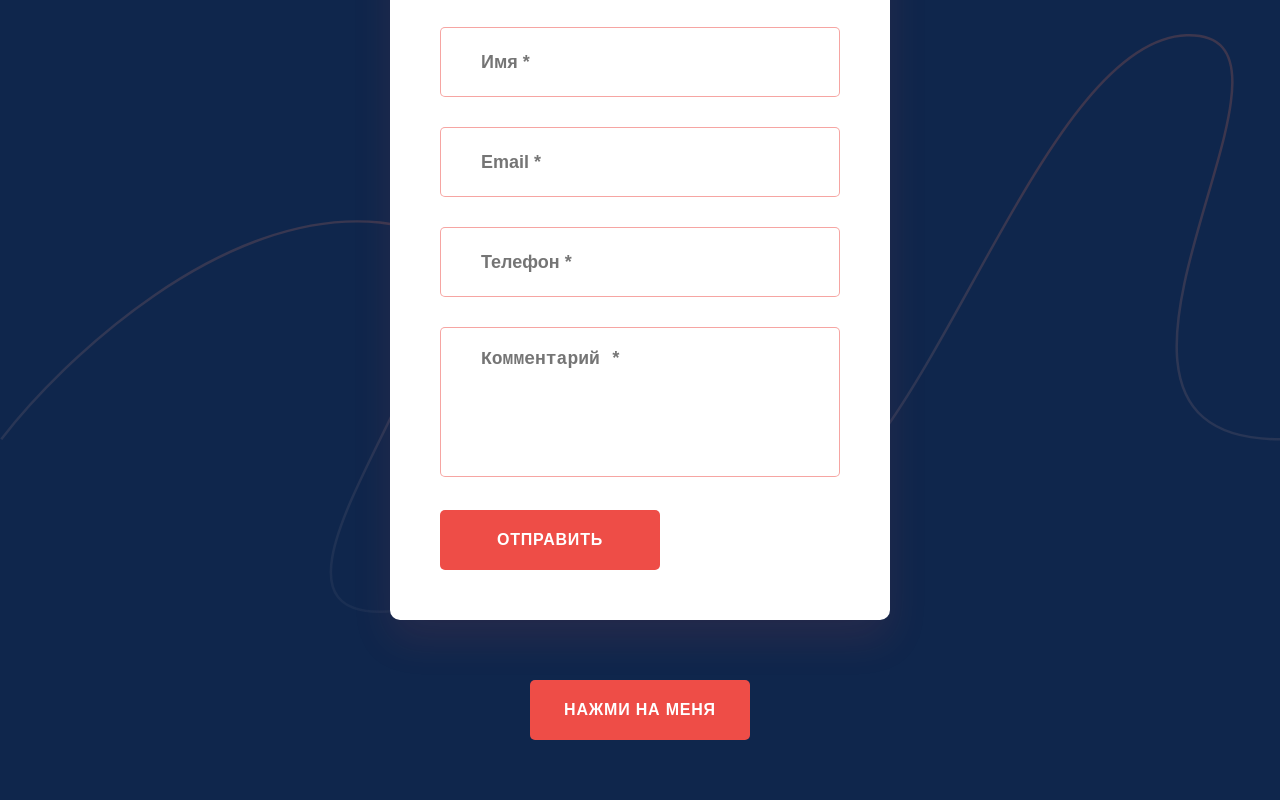
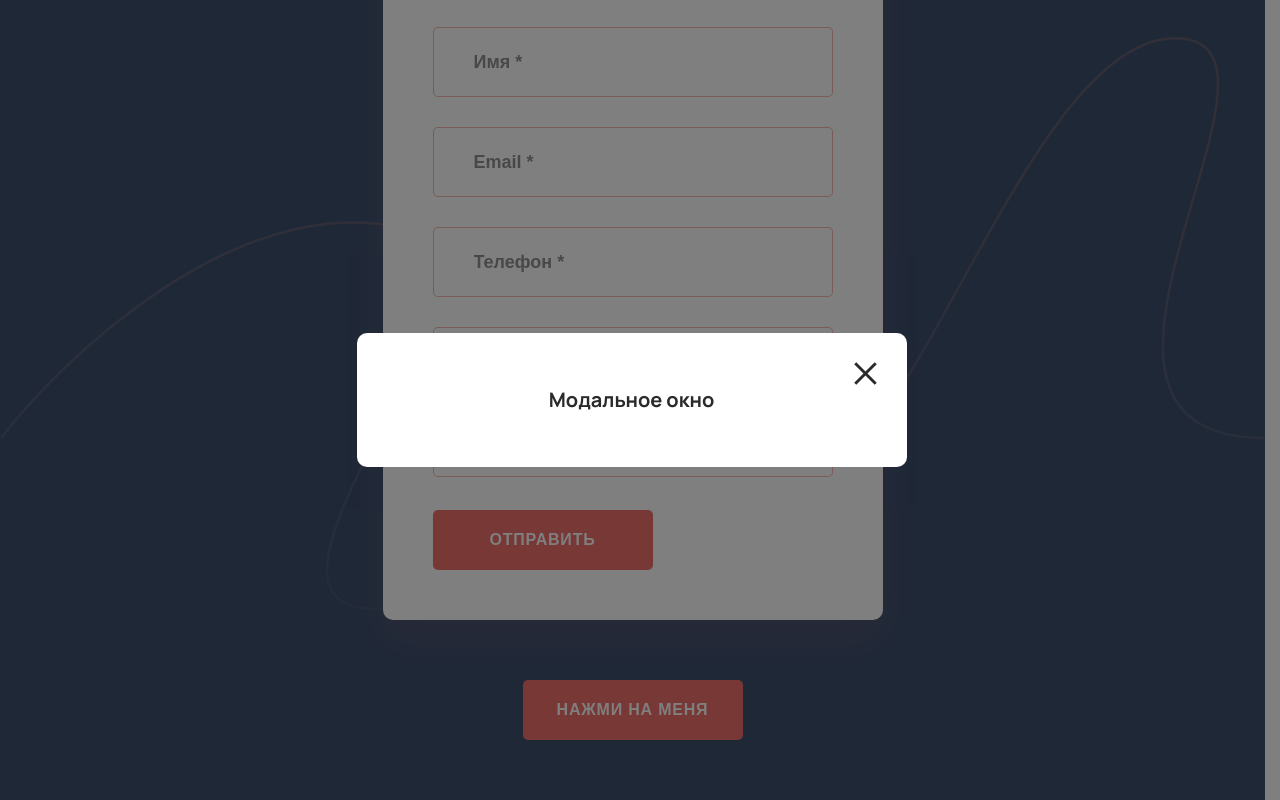
Before and after one commit to andy-about-andy/test_itprofit, a website built with webpack: page src/index.html in a window 1280 px wide. Both pictures are taken after a click on the button "НАЖМИ НА МЕНЯ". Shown: the part 153-953 px from the top of the page. Built offline with nearby package versions, Linux system fonts and the light colour scheme.

Commit message:
feat: добавляет модальное окно

```diff
--- a/src/index.html
+++ b/src/index.html
@@ -50,7 +50,7 @@
       </section>
       <section>
         <div class="container">
-          <div class="modal">
+          <div class="modal-button">
             <h2 class="visually-hidden">Модальное окно</h2>
             <button class="btn btn--modal" type="button" aria-label="Открыть модальное окно">Нажми на меня</button>
           </div>
@@ -59,6 +59,15 @@
     </main>
     <footer></footer>
   </div>
+  <div class="modal">
+    <div class="modal__wrapper">
+      <div class="modal__overlay"></div>
+      <div class="modal__content">
+        <h2>Модальное окно</h2>
+        <button class="modal__close-btn" type="button" aria-label="Закрыть модальное окно"></button>
+      </div>
+    </div>
+  </div>
   <script src="bundle.js"></script>
 </body>
 </html>
--- /dev/null
+++ b/src/js/modal.js
@@ -0,0 +1,45 @@
+import {isEscapeKey} from './util';
+
+const modal = document.querySelector('.modal');
+const buttonOpen = document.querySelector('.btn--modal');
+const buttonClose = modal.querySelector('.modal__close-btn');
+const overlay = modal.querySelector('.modal__overlay');
+
+const onModalEscKeydown = (evt) => {
+  if (isEscapeKey(evt)) {
+    evt.preventDefault();
+    onModalClose();
+  }
+};
+
+const overlayCloseModal = () => {
+  onModalClose();
+};
+
+const modalOpen = () => {
+  buttonOpen.addEventListener('click', () => {
+    onModalOpen();
+  });
+};
+
+const modalClose = () => {
+  buttonClose.addEventListener('click', () => {
+    onModalClose();
+  });
+};
+
+const onModalOpen = () => {
+  modal.classList.add('is-active');
+  document.addEventListener('keydown', onModalEscKeydown);
+  overlay.addEventListener('click', overlayCloseModal);
+  document.body.style.overflow = 'hidden';
+};
+
+const onModalClose = () => {
+  modal.classList.remove('is-active');
+  document.removeEventListener('keydown', onModalEscKeydown);
+  overlay.removeEventListener('click', overlayCloseModal);
+  document.body.style.overflow = '';
+};
+
+export {modalOpen, modalClose};
--- /dev/null
+++ b/src/js/util.js
@@ -0,0 +1,5 @@
+// проверка нажатия клавиши Escape
+const KEY_ESC = 'Escape';
+const isEscapeKey = (evt) => evt.key === KEY_ESC;
+
+export {isEscapeKey};
--- a/src/main.js
+++ b/src/main.js
@@ -1 +1,9 @@
 import "./sass/style.scss";
+import {modalOpen, modalClose} from './js/modal';
+
+window.addEventListener('DOMContentLoaded', () => {
+  window.addEventListener('load', () => {
+    modalOpen();
+    modalClose();
+  });
+});
--- /dev/null
+++ b/src/sass/blocks/modal-button.scss
@@ -0,0 +1,4 @@
+.modal-button {
+  display: flex;
+  justify-content: center;
+}
--- a/src/sass/blocks/modal.scss
+++ b/src/sass/blocks/modal.scss
@@ -1,5 +1,100 @@
 .modal {
+  position: fixed;
+  top: 0;
+  right: 0;
+  bottom: 0;
+  left: 0;
+  z-index: 1000;
   display: flex;
-  justify-content: center;
-  // margin: 0 auto;
+  flex-direction: column;
+  overflow-y: auto;
+  -webkit-overflow-scrolling: touch;
+  background-color: rgba($color-default-black, 0.6);
+  transform: scale(1.2);
+  visibility: hidden;
+  opacity: 0;
+  transition: opacity $trans-modal,
+    transform $trans-modal,
+    visibility $trans-modal;
+  pointer-events: none;
+  -ms-overflow-style: none;
+  scrollbar-width: none;
+  &::-webkit-scrollbar {
+    display: none;
+  }
+
+  &__wrapper {
+    position: relative;
+    z-index: 1;
+    display: flex;
+    flex-shrink: 0;
+    justify-content: center;
+    align-items: center;
+    width: 100%;
+    min-height: 100%;
+    padding: 20px 40px;
+  }
+
+  &__overlay {
+    position: absolute;
+    top: 0;
+    left: 0;
+    width: 100%;
+    height: 100%;
+    cursor: pointer;
+  }
+
+  &__content {
+    position: relative;
+    background-color: $color-default-white;
+    color: $color-default-black;
+    width: 550px;
+    height: auto;
+    margin-right: 17px;
+    border-radius: 10px;
+  }
+
+  & h2 {
+    margin: 0;
+    padding: 60px;
+    font-size: 20px;
+    text-align: center;
+  }
+
+  &__close-btn {
+    position: absolute;
+    top: 20px;
+    right: 20px;
+    z-index: 1;
+    padding: 0;
+    width: 42px;
+    height: 42px;
+    background: $color-transparent;
+    border: none;
+    cursor: pointer;
+    transition: opacity $trans-default;
+    outline: none;
+    transform: translateZ(0);
+    background-image: url("../img/icon-close.svg");
+    background-size: 100%;
+    background-repeat: no-repeat;
+    background-position: 50% 50%;
+
+    // @include hover-focus {
+    //   opacity: 0.6;
+    // }
+
+
+    svg {
+      width: 100%;
+      height: 100%;
+    }
+  }
+
+  &.is-active {
+    transform: scale(1);
+    visibility: visible;
+    opacity: 1;
+    pointer-events: auto;
+  }
 }
--- a/src/sass/global/global.scss
+++ b/src/sass/global/global.scss
@@ -11,6 +11,7 @@ body {
   min-width: size-desktop(320px);
   min-height: 100vh;
   scroll-behavior: smooth;
+  scrollbar-gutter: stable;
 }
 
 html {
--- a/src/sass/style.scss
+++ b/src/sass/style.scss
@@ -8,16 +8,9 @@
 @import "global/container";
 
 
-
-// h1 {
-//   width: 100%;
-//   max-width: 500px;
-//   margin-bottom: 10px;
-//   font-family: 'Manrope';
-// }
-
 // Blocks
 // ---------------------------------
 @import "blocks/form";
 @import "blocks/btn";
+@import "blocks/modal-button";
 @import "blocks/modal";
```
Also changed, not shown: src/img/icon-close.svg (added), src/js/api.js (added).
